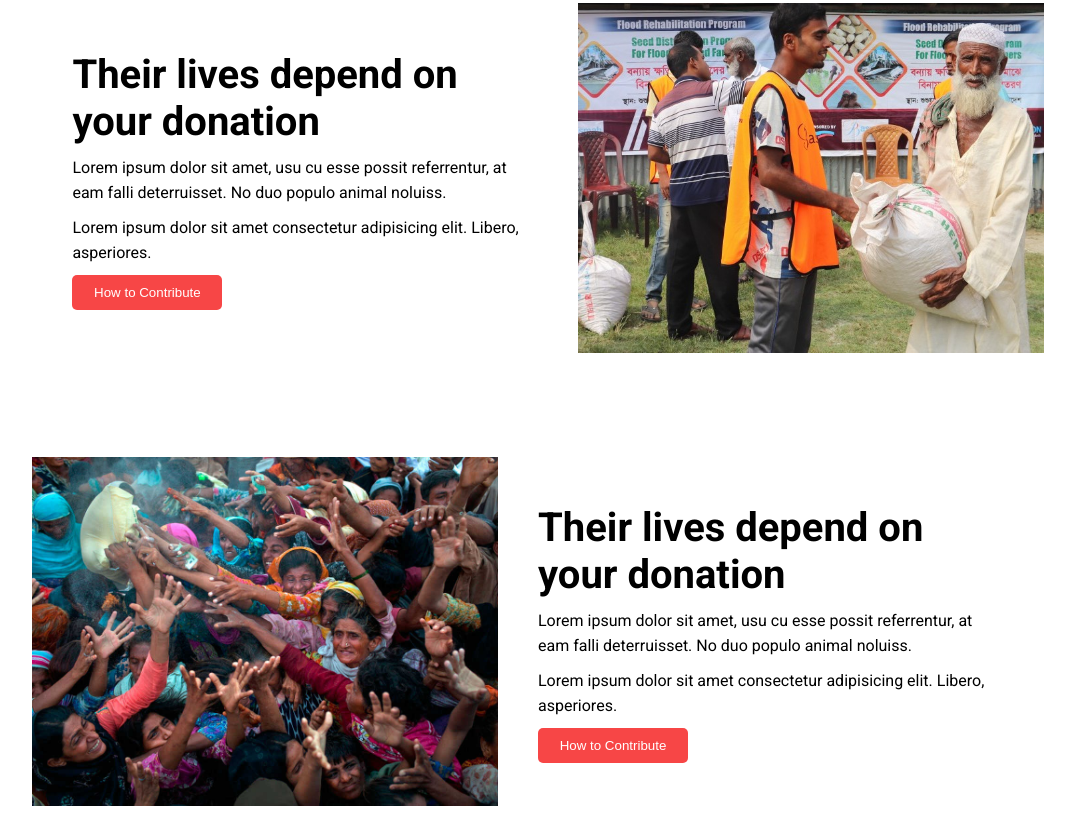
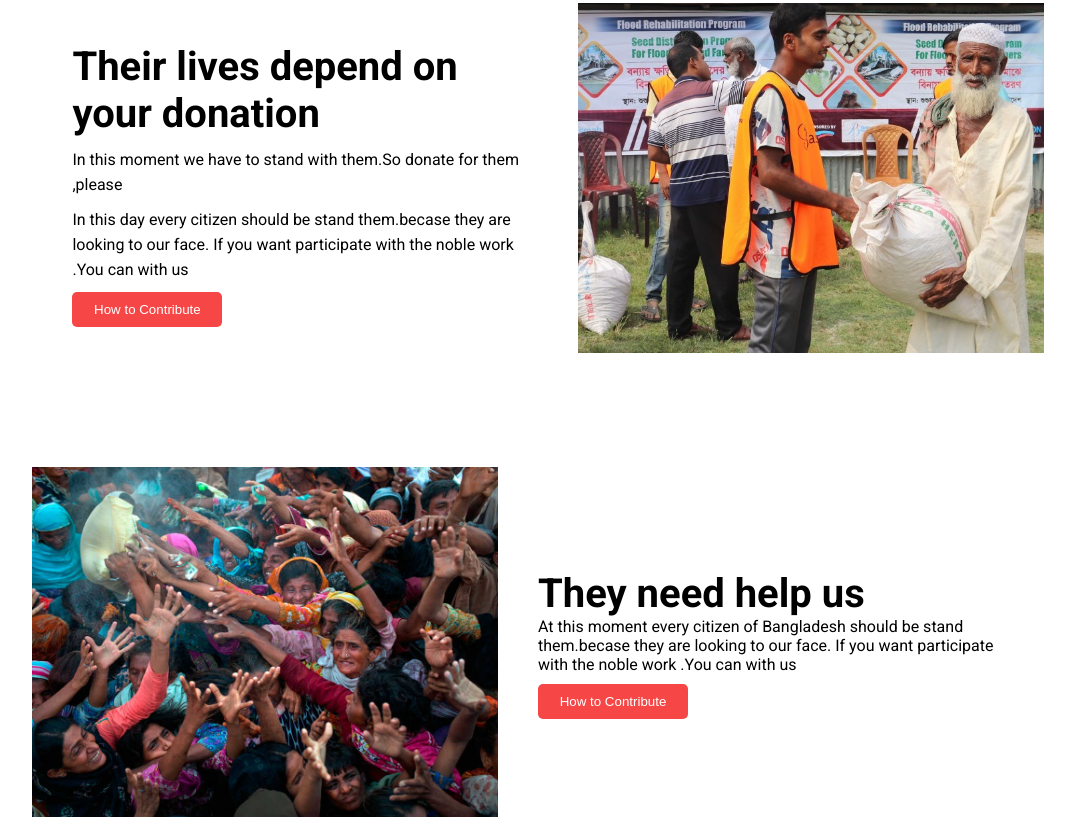
Before and after one commit to sarwar-asik/FIRST-ASSIGNMENT, a plain HTML site: page index.html in a window 1280 px wide. Shown: the part 1768-2592 px from the top of the page, without its empty margins (102-1177 px from the left). Drawn offline with Linux system fonts and the light colour scheme.

Commit message:
comlete-assignment

```diff
--- a/index.html
+++ b/index.html
@@ -92,10 +92,10 @@
                     </h1>
 
                     <p>
-                        Lorem ipsum dolor sit amet, usu cu esse possit referrentur, at eam falli
-                        deterruisset. No duo populo animal noluiss.
+                        In this moment we have to stand with them.So donate for them ,please
                     </p>
-                    <p>Lorem ipsum dolor sit amet consectetur adipisicing elit. Libero, asperiores.</p>
+                    <p>In this day every citizen should be stand them.becase they are looking to our face.
+                        If you want participate with the noble work .You can with us</p>
                     <button>How to Contribute</button>
                 </div>
                 <div class="image">
@@ -112,15 +112,11 @@
 
                 <div class="weidth1">
                     <h1>
-                        Their lives depend on
-                        your donation<br>
+                        They need help us <br>
                     </h1>
 
-                    <p>
-                        Lorem ipsum dolor sit amet, usu cu esse possit referrentur, at eam falli
-                        deterruisset. No duo populo animal noluiss.
-                    </p>
-                    <p>Lorem ipsum dolor sit amet consectetur adipisicing elit. Libero, asperiores.</p>
+                    At this moment every citizen of Bangladesh should be stand them.becase they are looking to our face.
+                    If you want participate with the noble work .You can with us
                     <button>How to Contribute</button>
                 </div>
 
@@ -144,6 +140,8 @@
         <footer>
             <h1>You Name</h1>
             <p>Copyright © 2022 - All right reserved</p>
+            <p>Made by>> Sarwar Hossain<br>
+                for the first assignment</p>
         </footer>
 </body>
 
```
